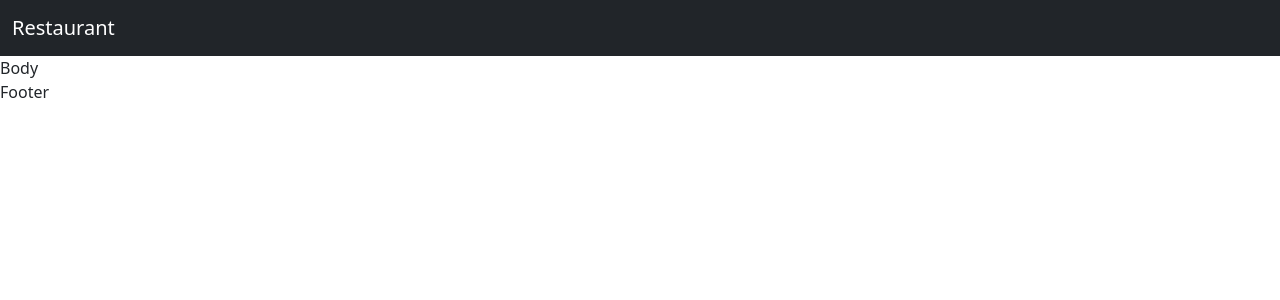
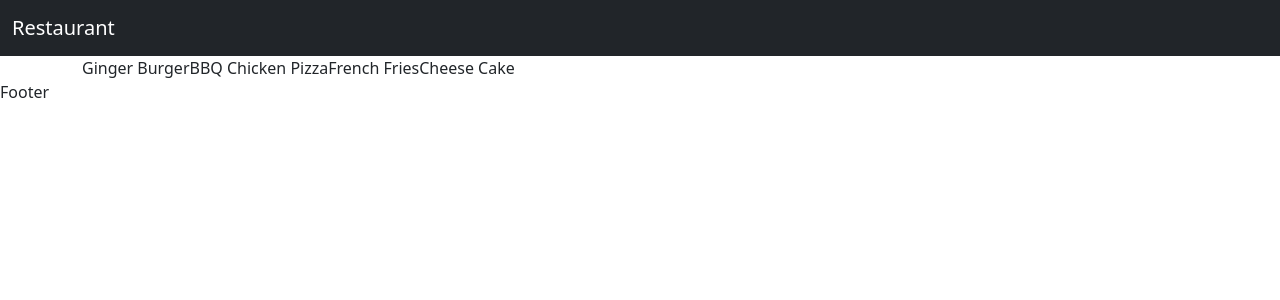
Before and after one commit to nrxo777/Restaurant, a React (Vite) app in the folder frontend/: page /menu in a window 1280 px wide. Shown: the top 300 px of the page. Built offline with nearby package versions, Linux system fonts and the light colour scheme.

Commit message:
creating_menu_component

```diff
--- a/frontend/src/components/body/Body.jsx
+++ b/frontend/src/components/body/Body.jsx
@@ -1,7 +1,12 @@
 import React from "react";
+import Menu from "./menu";
 
 const Body = () => {
-  return <div>Body</div>;
+  return (
+    <>
+      <Menu />
+    </>
+  );
 };
 
 export default Body;
--- /dev/null
+++ b/frontend/src/components/body/Menu.jsx
@@ -0,0 +1,19 @@
+import React, { useState } from "react";
+import MenuItem from "./MenuItem";
+import DISHES from "../../data/dishes";
+
+const Menu = () => {
+  const [dishes, setDishes] = useState(DISHES);
+  const menu = dishes.map((dish) => {
+    return <MenuItem dish={dish} key={dish.id} />;
+  });
+  return (
+    <div className="container">
+      <div className="row">
+        <div className="col-5">{menu}</div>
+      </div>
+    </div>
+  );
+};
+
+export default Menu;
--- /dev/null
+++ b/frontend/src/components/body/MenuItem.jsx
@@ -0,0 +1,7 @@
+import React from "react";
+
+const MenuItem = (props) => {
+  return <>{props.dish.name}</>;
+};
+
+export default MenuItem;
--- /dev/null
+++ b/frontend/src/data/dishes.js
@@ -0,0 +1,188 @@
+const DISHES = [
+    {
+        id: 0,
+        name: 'Ginger Burger',
+        image: 'assets/images/0burger.jpg',
+        category: 'meal',
+        label: 'Hot',
+        price: '199',
+        description: 'This chicken burger gets an Asian-flavor twist with ginger and garlic. It\'s topped off with a fabulous coleslaw. If you like, serve the coleslaw as a side for grilled items, like chicken breasts, fish fillets or chops',
+        comments: [
+            {
+                id: 0,
+                rating: 5,
+                comment: "Imagine all the eatables, living in conFusion!",
+                author: "Shanto",
+                date: "2018-10-16T17:57:28.556094Z"
+            },
+            {
+                id: 1,
+                rating: 4,
+                comment: "Sends anyone to heaven, I wish I could get my mother-in-law to eat it!",
+                author: "Karim",
+                date: "2017-09-05T17:57:28.556094Z"
+            },
+            {
+                id: 2,
+                rating: 3,
+                comment: "Eat it, just eat it!",
+                author: "Moinul",
+                date: "2019-02-13T17:57:28.556094Z"
+            },
+            {
+                id: 3,
+                rating: 4,
+                comment: "Ultimate, Reaching for the stars!",
+                author: "Rahat",
+                date: "2017-12-02T17:57:28.556094Z"
+            },
+            {
+                id: 4,
+                rating: 2,
+                comment: "It's your birthday, we're gonna party!",
+                author: "Rony",
+                date: "2019-12-02T17:57:28.556094Z"
+            }
+        ]
+    },
+    {
+        id: 1,
+        name: 'BBQ Chicken Pizza',
+        image: 'assets/images/1pizza.jpg',
+        category: 'meal',
+        label: '',
+        price: '599',
+        description: 'BBQ chicken pizza with tangy BBQ sauce, chicken, and red onion. Gouda cheese gives the homemade pizza the most delicious smoky flavor and cilantro adds a touch of freshness. My pizza dough recipe makes enough for two 12-inch pizzas, so you can freeze half for later. It’s an easy thick-style pizza crust with unbeatable flavor.',
+        comments: [
+            {
+                id: 0,
+                rating: 5,
+                comment: "Imagine all the eatables, living in conFusion!",
+                author: "Shanto",
+                date: "2018-10-16T17:57:28.556094Z"
+            },
+            {
+                id: 1,
+                rating: 4,
+                comment: "Sends anyone to heaven, I wish I could get my mother-in-law to eat it!",
+                author: "Karim",
+                date: "2017-09-05T17:57:28.556094Z"
+            },
+            {
+                id: 2,
+                rating: 3,
+                comment: "Eat it, just eat it!",
+                author: "Moinul",
+                date: "2019-02-13T17:57:28.556094Z"
+            },
+            {
+                id: 3,
+                rating: 4,
+                comment: "Ultimate, Reaching for the stars!",
+                author: "Rahat",
+                date: "2017-12-02T17:57:28.556094Z"
+            },
+            {
+                id: 4,
+                rating: 2,
+                comment: "It's your birthday, we're gonna party!",
+                author: "Rony",
+                date: "2019-12-02T17:57:28.556094Z"
+            }
+        ]
+    },
+    {
+        id: 2,
+        name: 'French Fries',
+        image: 'assets/images/2fries.jpg',
+        category: 'appetizer',
+        label: 'New',
+        price: '120',
+        description: 'These are deep-fried, very thin, salted slices of potato that are usually served at room temperature. French fries have numerous variants, from thick-cut to shoestring, crinkle, curly and many other names.',
+        comments: [
+            {
+                id: 0,
+                rating: 5,
+                comment: "Imagine all the eatables, living in conFusion!",
+                author: "Shanto",
+                date: "2018-10-16T17:57:28.556094Z"
+            },
+            {
+                id: 1,
+                rating: 4,
+                comment: "Sends anyone to heaven, I wish I could get my mother-in-law to eat it!",
+                author: "Karim",
+                date: "2017-09-05T17:57:28.556094Z"
+            },
+            {
+                id: 2,
+                rating: 3,
+                comment: "Eat it, just eat it!",
+                author: "Moinul",
+                date: "2019-02-13T17:57:28.556094Z"
+            },
+            {
+                id: 3,
+                rating: 4,
+                comment: "Ultimate, Reaching for the stars!",
+                author: "Rahat",
+                date: "2017-12-02T17:57:28.556094Z"
+            },
+            {
+                id: 4,
+                rating: 2,
+                comment: "It's your birthday, we're gonna party!",
+                author: "Rony",
+                date: "2019-12-02T17:57:28.556094Z"
+            }
+        ]
+    },
+    {
+        id: 3,
+        name: 'Cheese Cake',
+        image: 'assets/images/3cake.jpg',
+        category: 'dessert',
+        label: '',
+        price: '170',
+        description: 'A delectable, semi-sweet New York Style Cheese Cake, with cracker crust and spiced with Indian cardamoms',
+        comments: [
+            {
+                id: 0,
+                rating: 5,
+                comment: "Imagine all the eatables, living in conFusion!",
+                author: "Shanto",
+                date: "2018-10-16T17:57:28.556094Z"
+            },
+            {
+                id: 1,
+                rating: 4,
+                comment: "Sends anyone to heaven, I wish I could get my mother-in-law to eat it!",
+                author: "Karim",
+                date: "2017-09-05T17:57:28.556094Z"
+            },
+            {
+                id: 2,
+                rating: 3,
+                comment: "Eat it, just eat it!",
+                author: "Moinul",
+                date: "2019-02-13T17:57:28.556094Z"
+            },
+            {
+                id: 3,
+                rating: 4,
+                comment: "Ultimate, Reaching for the stars!",
+                author: "Rahat",
+                date: "2017-12-02T17:57:28.556094Z"
+            },
+            {
+                id: 4,
+                rating: 2,
+                comment: "It's your birthday, we're gonna party!",
+                author: "Rony",
+                date: "2019-12-02T17:57:28.556094Z"
+            }
+        ]
+    }
+]
+
+export default DISHES;
```
